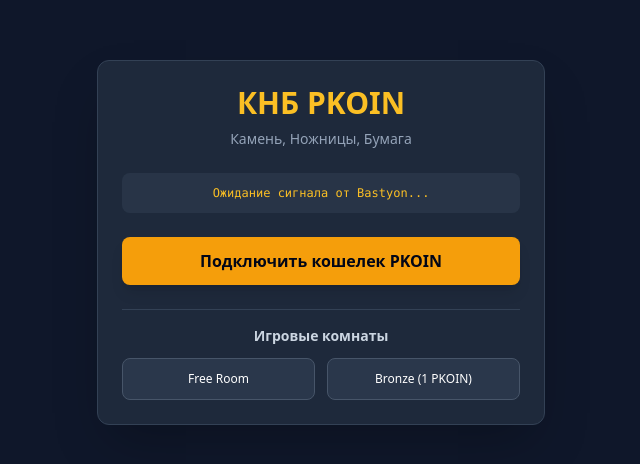
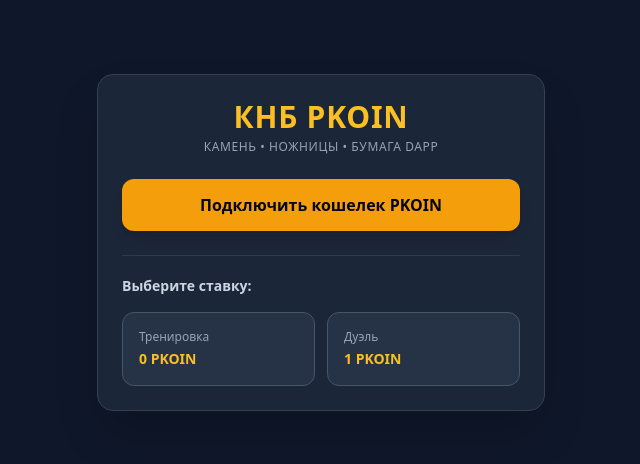
Before and after one commit to TeddyAdmi/stackblitz-starters-fyj7ud2u, a Next.js app: page / in a window 1280 px wide. Shown: the part 158-622 px from the top of the page, without its empty margins (319-959 px from the left). Built offline with nearby package versions, Linux system fonts and the light colour scheme.

Commit message:
page.tsx

```diff
--- a/app/page.tsx
+++ b/app/page.tsx
@@ -1,115 +1,92 @@
 'use client';
 
-import { useEffect, useState } from 'react';
+import { useState } from 'react';
 
 export default function Home() {
-  const [isBastyonReady, setIsBastyonReady] = useState(false);
   const [userAddress, setUserAddress] = useState<string | null>(null);
+  const [loading, setLoading] = useState<boolean>(false);
 
-  useEffect(() => {
-    // 1. Рукопожатие с Bastyon dApp Container
-    const handleBastyonHandshake = (event: MessageEvent) => {
-      // Проверяем наличие данных в событии
-      if (!event.data) return;
+  // Функция подключения кошелька PKOIN внутри Bastyon
+  const connectWallet = async () => {
+    setLoading(true);
+    try {
+      // Обращаемся к провайдеру Bastyon/Pocketnet в окне браузера
+      const pn = (window as any).pocketnet || (window as any).pkoin;
 
-      // Bastyon пингует iframe при инициализации
-      if (
-        event.data.type === 'pocketnet_ping' ||
-        event.data.action === 'ping' ||
-        event.data === 'ping'
-      ) {
-        // Отвечаем клиенту Bastyon, что окно готово и слушатель активен
-        window.parent.postMessage({ type: 'pocketnet_pong', status: 'listening' }, '*');
-        setIsBastyonReady(true);
-      }
-    };
-
-    window.addEventListener('message', handleBastyonHandshake);
-
-    // 2. Явное уведомление контейнера Bastyon о готовности (app_ready)
-    const notifyBastyon = () => {
-      try {
-        if (window.parent !== window) {
-          window.parent.postMessage({ type: 'app_ready', status: 'ready' }, '*');
-          window.parent.postMessage({ action: 'listening' }, '*');
-        }
-      } catch (e) {
-        console.error('Ошибка отправки сообщения в Bastyon:', e);
-      }
-    };
-
-    // Отправляем сигнал с небольшой задержкой для гарантии монтирования DOM
-    notifyBastyon();
-    const timer = setTimeout(notifyBastyon, 500);
-
-    return () => {
-      window.removeEventListener('message', handleBastyonHandshake);
-      clearTimeout(timer);
-    };
-  }, []);
-
-  // Функция запроса адреса кошелька
-  const connectWallet = async () => {
-    const pn = (window as any).pocketnet || (window as any).pkoin;
-
-    if (pn && typeof pn.getAccount === 'function') {
-      try {
+      if (pn && typeof pn.getAccount === 'function') {
         const address = await pn.getAccount();
         setUserAddress(address);
-      } catch (err) {
-        console.error('Ошибка получения аккаунта:', err);
+      } else if ((window as any).parent && (window as any).parent.pocketnet) {
+        // Запросить адрес через родительский iframe
+        const address = await (window as any).parent.pocketnet.getAccount();
+        setUserAddress(address);
+      } else {
+        alert('Пожалуйста, откройте игру внутри приложения Bastyon / Pocketnet');
       }
-    } else {
-      alert('Запустите dApp внутри клиента Bastyon');
+    } catch (err) {
+      console.error('Ошибка подключения кошелька:', err);
+    } finally {
+      setLoading(false);
     }
   };
 
   return (
-    <main className="flex min-h-screen flex-col items-center justify-center p-6 bg-slate-900 text-white">
-      <div className="max-w-md w-full bg-slate-800 rounded-xl p-6 shadow-2xl border border-slate-700 text-center">
-        <h1 className="text-3xl font-bold mb-2 text-amber-400">КНБ PKOIN</h1>
-        <p className="text-slate-400 text-sm mb-6">Камень, Ножницы, Бумага</p>
+    <main className="flex min-h-screen flex-col items-center justify-center p-4 bg-slate-900 text-white">
+      <div className="max-w-md w-full bg-slate-800/90 backdrop-blur rounded-2xl p-6 shadow-2xl border border-slate-700 text-center">
 
-        {/* Статус Bastyon */}
-        <div className="mb-6 p-3 rounded-lg bg-slate-700/50 text-xs font-mono">
-          {isBastyonReady ? (
-            <span className="text-emerald-400 flex items-center justify-center gap-2">
-              <span className="w-2 h-2 rounded-full bg-emerald-400 animate-pulse"></span>
-              Bastyon SDK: Соединение установлено
-            </span>
-          ) : (
-            <span className="text-amber-400">
-              Ожидание сигнала от Bastyon...
-            </span>
-          )}
+        {/* Заголовок */}
+        <div className="mb-6">
+          <h1 className="text-3xl font-extrabold text-amber-400 tracking-wide mb-1">
+            КНБ PKOIN
+          </h1>
+          <p className="text-slate-400 text-xs uppercase tracking-wider">
+            Камень • Ножницы • Бумага dApp
+          </p>
         </div>
 
-        {/* Кошелек */}
+        {/* Блок подключения кошелька */}
         {userAddress ? (
-          <div className="p-3 bg-emerald-950/80 border border-emerald-500/30 rounded-lg text-emerald-300 text-xs font-mono break-all mb-6">
-            Кошелек: {userAddress}
+          <div className="mb-6 p-4 bg-emerald-950/60 border border-emerald-500/40 rounded-xl">
+            <p className="text-emerald-400 text-xs font-semibold uppercase mb-1">
+              Кошелек подключен
+            </p>
+            <p className="text-emerald-200 text-xs font-mono break-all bg-emerald-900/40 p-2 rounded border border-emerald-800/50">
+              {userAddress}
+            </p>
           </div>
         ) : (
           <button
             onClick={connectWallet}
-            className="w-full py-3 px-4 bg-amber-500 hover:bg-amber-600 text-slate-950 font-bold rounded-lg transition-colors mb-6 shadow-lg"
+            disabled={loading}
+            className="w-full py-3.5 px-4 bg-amber-500 hover:bg-amber-400 active:bg-amber-600 text-slate-950 font-bold rounded-xl transition-all shadow-lg hover:shadow-amber-500/20 disabled:opacity-50 mb-6"
           >
-            Подключить кошелек PKOIN
+            {loading ? 'Подключение...' : 'Подключить кошелек PKOIN'}
           </button>
         )}
 
-        {/* Комнаты */}
-        <div className="border-t border-slate-700 pt-4">
-          <h2 className="text-sm font-semibold mb-3 text-slate-300">Игровые комнаты</h2>
+        {/* Игровые комнаты */}
+        <div className="border-t border-slate-700/80 pt-5">
+          <h2 className="text-sm font-semibold text-slate-300 mb-4 text-left">
+            Выберите ставку:
+          </h2>
+
           <div className="grid grid-cols-2 gap-3">
-            <div className="p-3 bg-slate-700/60 rounded-lg text-xs font-medium border border-slate-600">
-              Free Room
-            </div>
-            <div className="p-3 bg-slate-700/60 rounded-lg text-xs font-medium border border-slate-600">
-              Bronze (1 PKOIN)
-            </div>
+            <button className="p-4 bg-slate-700/50 hover:bg-slate-700 border border-slate-600 hover:border-amber-400/50 rounded-xl text-left transition-all group">
+              <span className="block text-xs text-slate-400 mb-1">Тренировка</span>
+              <span className="block text-sm font-bold text-amber-400 group-hover:scale-105 transition-transform">
+                0 PKOIN
+              </span>
+            </button>
+
+            <button className="p-4 bg-slate-700/50 hover:bg-slate-700 border border-slate-600 hover:border-amber-400/50 rounded-xl text-left transition-all group">
+              <span className="block text-xs text-slate-400 mb-1">Дуэль</span>
+              <span className="block text-sm font-bold text-amber-400 group-hover:scale-105 transition-transform">
+                1 PKOIN
+              </span>
+            </button>
           </div>
         </div>
+
       </div>
     </main>
   );
```
